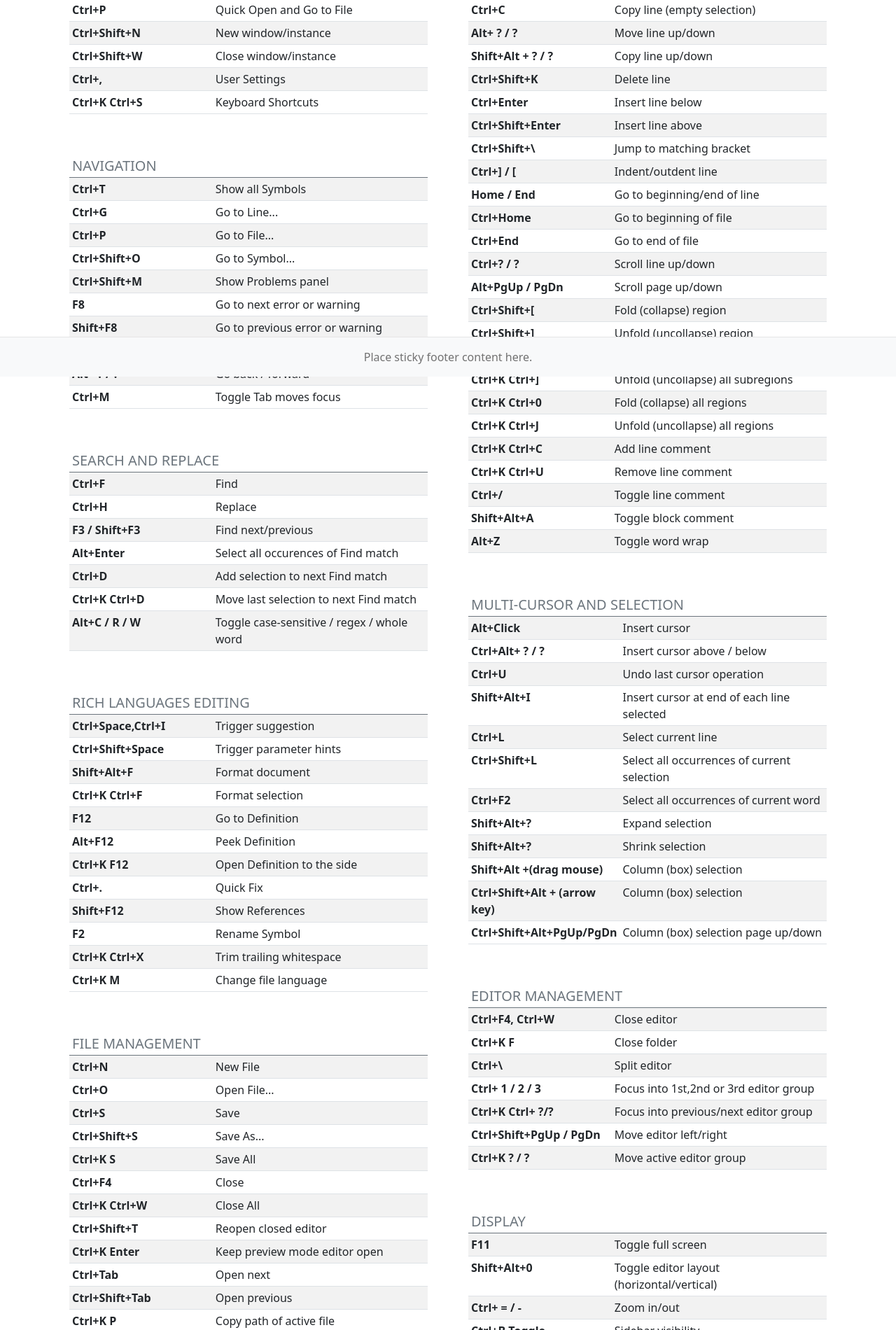
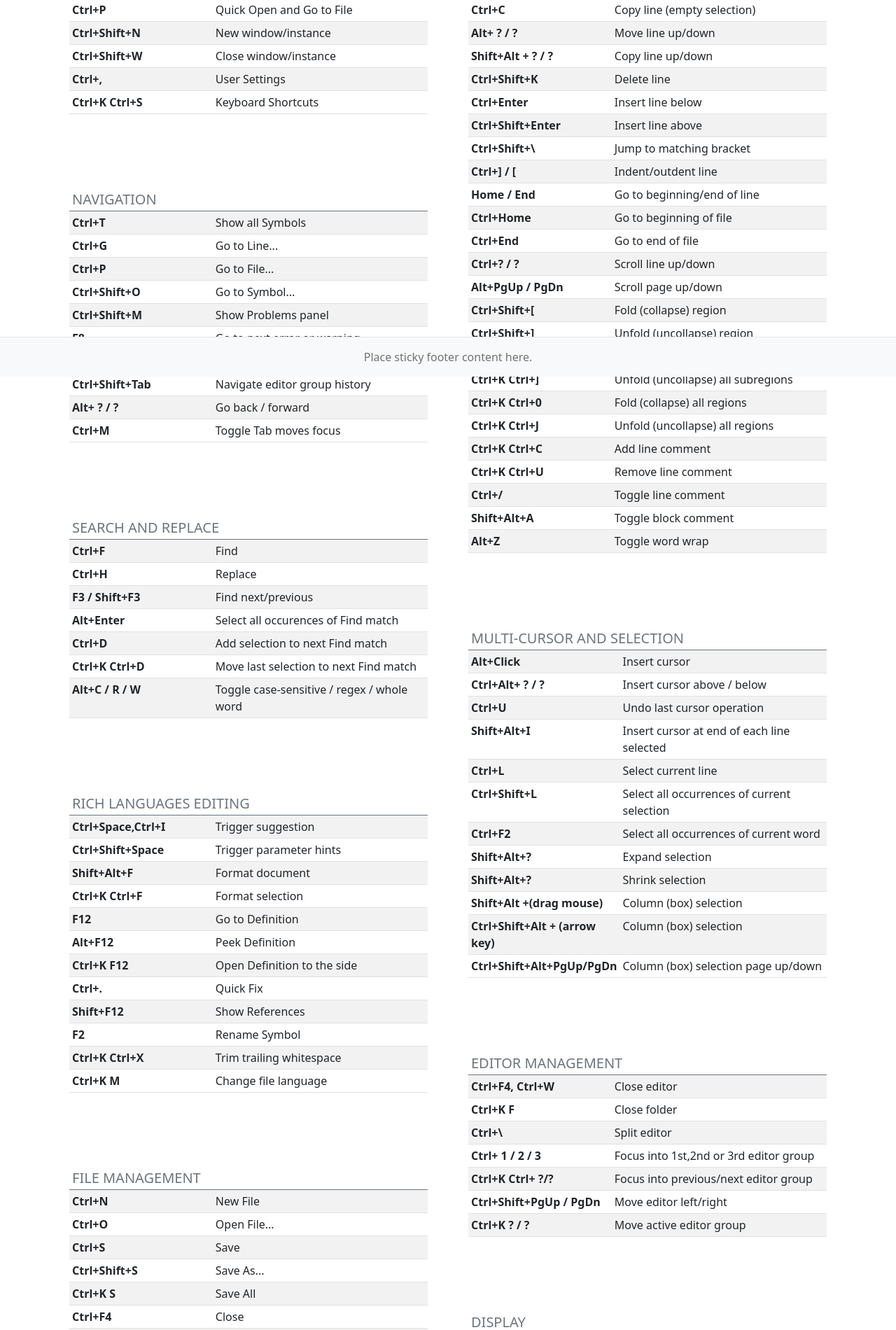
Before and after one commit to ConradoAlmeida/cheatsheets, a Jekyll site: the page built from vscode-cheat-teste.html, in a window 1280 px wide. Shown: the part 362-2262 px from the top of the page at 70% size. Built offline with Jekyll 4.4.1, drawn with Linux system fonts in a browser that asks for light colours.

Commit message:
arrumando footer

```diff
--- a/assets/css/blog.css
+++ b/assets/css/blog.css
@@ -117,10 +117,3 @@
 	border-color: white;
 
 }
-
-
-body {
-  display: flex;
-  flex-direction: column;
-  min-height: 100vh;
-}
--- a/vscode-cheat-teste.html
+++ b/vscode-cheat-teste.html
@@ -25,7 +25,7 @@
       <div class="card-body">
 
 
-
+    <article class="blog-post">
     <table class="table table-striped table-sm">
       <thead>
         <tr>
@@ -40,6 +40,7 @@
    </tr>
   {% endfor %}
   </table>
+    </article>
 </div>
 </div>
 </div>
```
